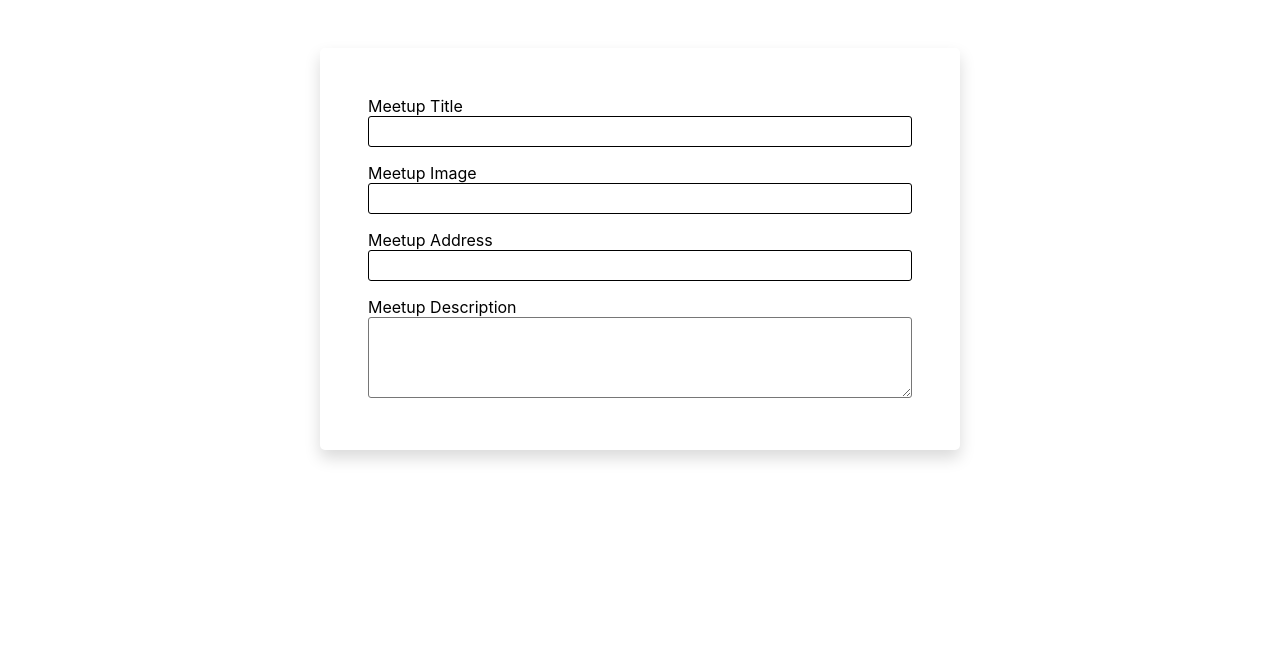
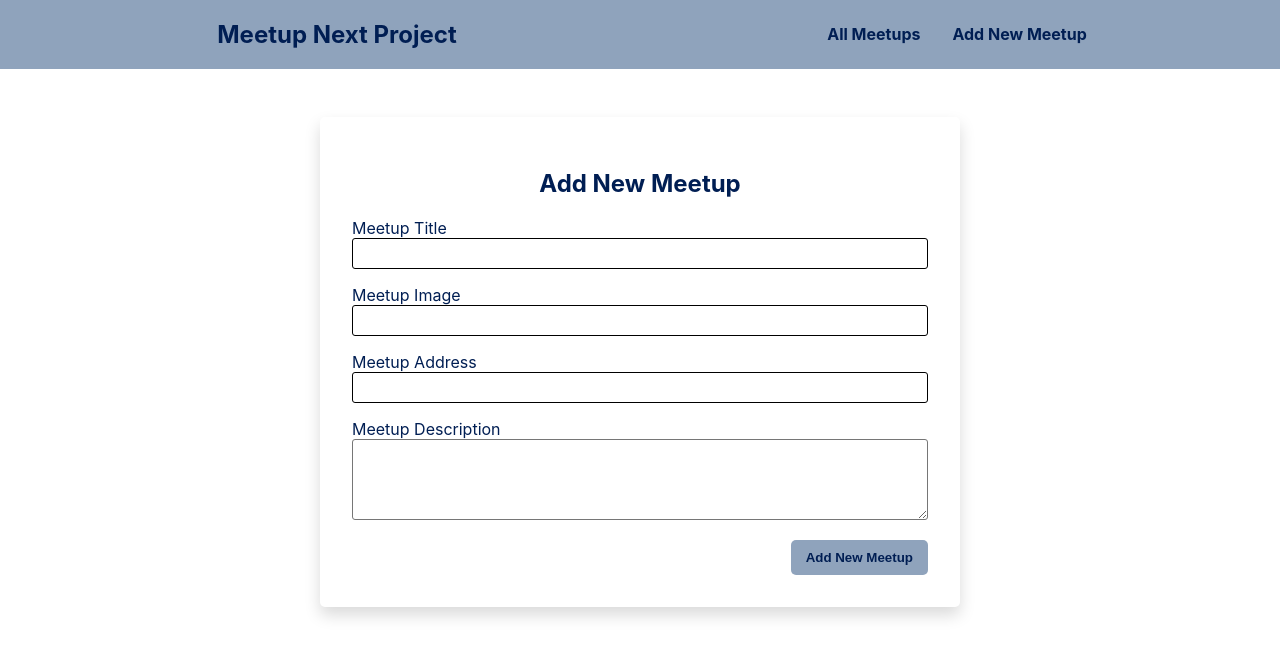
Before and after one commit to EhsanEbneKhodadad/Meetup, a Next.js app: page /new-meetup in a window 1280 px wide. Shown: the top 656 px of the page. Built offline with nearby package versions, Linux system fonts and the light colour scheme.

Commit message:
add Layput and Navigation

```diff
--- /dev/null
+++ b/components/layout/layout.js
@@ -0,0 +1,12 @@
+import Navigation from "./navigation/navigation";
+
+function Layout(props) {
+  return (
+    <div>
+      <Navigation />
+      <main>{props.children}</main>
+    </div>
+  );
+}
+
+export default Layout;
--- /dev/null
+++ b/components/layout/navigation/navigation.js
@@ -0,0 +1,26 @@
+import Link from "next/link";
+import styles from "./navigation.module.css";
+
+function Navigation() {
+  return (
+    <header className={styles.header}>
+      <nav className={styles.nav}>
+        <ul>
+          <li>
+            <h1>Meetup Next Project</h1>
+          </li>
+          <div className={styles.inline}>
+            <li>
+              <Link href="/">All Meetups</Link>
+            </li>
+            <li>
+              <Link href="/new-meetup">Add New Meetup</Link>
+            </li>
+          </div>
+        </ul>
+      </nav>
+    </header>
+  );
+}
+
+export default Navigation;
--- /dev/null
+++ b/components/layout/navigation/navigation.module.css
@@ -0,0 +1,22 @@
+.header {
+  width: 100%;
+  background: #8fa3bc;
+}
+.nav{
+    color: #001e53;
+}
+.nav ul {
+  margin: 0;
+  display: flex;
+  justify-content: space-around;
+  align-items: center;
+  list-style: none;
+}
+.inline {
+    display: flex;
+}
+.inline a{
+    display: block;
+    padding: 1rem;
+    font-weight: bold;
+}
--- a/components/meetup/NewMeetupForm/newMeetupForm.js
+++ b/components/meetup/NewMeetupForm/newMeetupForm.js
@@ -3,6 +3,7 @@ import styles from "./newMeetupForm.module.css";
 function NewMeetupForm() {
   return (
     <section className={styles.main}>
+      <h1>Add New Meetup</h1>
       <form className={styles.form}>
         <div>
           <label htmlFor="title" className={styles.block}>
@@ -28,6 +29,9 @@ function NewMeetupForm() {
           </label>
           <textarea id="description" rows={5} />
         </div>
+        <div className={styles.button}>
+          <button>Add New Meetup</button>
+        </div>
       </form>
     </section>
   );
--- a/components/meetup/NewMeetupForm/newMeetupForm.module.css
+++ b/components/meetup/NewMeetupForm/newMeetupForm.module.css
@@ -3,7 +3,11 @@
   margin: 3rem auto;
   box-shadow: 0 0.5rem 1rem rgba(0, 0, 0, 0.15);
   border-radius: 5px;
-  padding: 3rem;
+  padding: 2rem;
+}
+.main h1{
+  text-align: center;
+  color: #001e53;
 }
 .form {
   display: flex;
@@ -20,7 +24,10 @@
 }
 .form input:active,
 .form input:focus {
-  border: 1px solid lightblue;
+  border: 1px solid #8fa3bc;
+}
+.form label{
+  color: #001e53;
 }
 .form textarea {
   width: 100%;
@@ -30,7 +37,19 @@
 }
 .form textarea:active,
 .form textarea:focus {
-  border: 1px solid lightblue;
+  border: 1px solid #8fa3bc;
+}
+.button{
+  align-self: flex-end;
+}
+.button button{
+  background: #8fa3bc;
+  color: #001e53;
+  border-radius: 5px;
+  outline: none;
+  border: none;
+  padding: 10px 15px;
+  font-weight: bold;
 }
 .block {
   display: block;
--- a/components/meetup/meetupItem/meetupItem.js
+++ b/components/meetup/meetupItem/meetupItem.js
@@ -8,10 +8,11 @@ function MeetupItem(props) {
       <div className={styles.image}>
         <Image src={`/assets/${image}`} alt={title} width={800} height={400} />
       </div>
-      <div className={styles.info}>
+      <div>
         <h3>{title}</h3>
         <address>{address}</address>
       </div>
+      <button>Show Details</button>
     </section>
   );
 }
--- a/components/meetup/meetupItem/meetupItem.module.css
+++ b/components/meetup/meetupItem/meetupItem.module.css
@@ -9,12 +9,26 @@
     transition: 0.5s;
     border-radius: 5px;
 }
+.main:hover{
+    box-shadow: 0 1rem 3rem rgba(0, 0, 0, 0.175);
+}
 .image{
     width: 100%;
 }
-.main:hover{
-    box-shadow: 0 1rem 3rem rgba(0, 0, 0, 0.175);
+.main address, .main h3{
+    color: #001e53;
 }
-.info{
-    margin: 1rem  0 5rem 0;
+.main button{
+    background: inherit;
+    color: #001e53;
+    border: 1px solid #8fa3bc;
+    padding: 10px 15px;
+    border-radius: 5px;
+    transition: 0.5s;
+    margin: 2rem;
+    cursor: pointer;
 }
+.main button:hover{
+    background-color: #001e53;
+    color: #fff;
+}
--- a/pages/_app.js
+++ b/pages/_app.js
@@ -1,7 +1,12 @@
-import '../styles/globals.css'
+import Layout from "../components/layout/layout";
+import "../styles/globals.css";
 
 function MyApp({ Component, pageProps }) {
-  return <Component {...pageProps} />
+  return (
+    <Layout>
+      <Component {...pageProps} />
+    </Layout>
+  );
 }
 
-export default MyApp
+export default MyApp;
```
